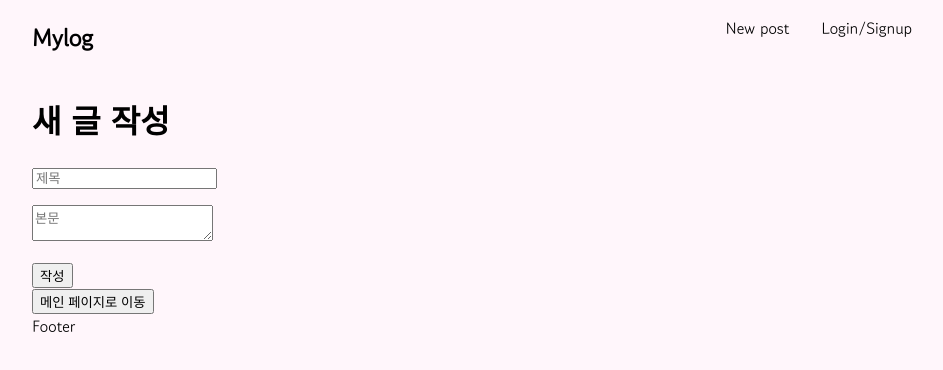
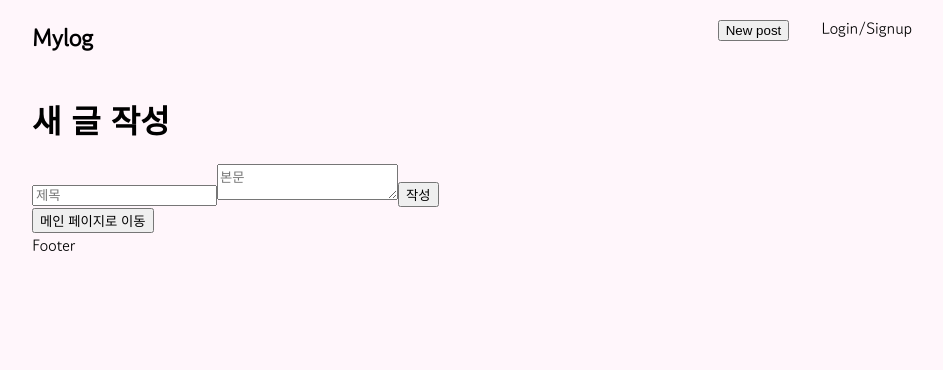
Before and after one commit to siawase17/Blog, a React (Create React App) app: page /new in a window 1280 px wide. Shown: the top 370 px of the page, without its empty margins (168-1111 px from the left). Built offline with nearby package versions, Linux system fonts and the light colour scheme.

Commit message:
state 회원가입 정보 저장, 로그인 여부에 따른 글 작성

```diff
--- a/src/App.jsx
+++ b/src/App.jsx
@@ -7,29 +7,38 @@ import NewPost from './pages/NewPost';
 import Post from './pages/Post';
 import Login from './pages/login';
 import Signup from './pages/Signup';
-import { AuthProvider } from './AuthContext';
-
 
 function App() {
+  // 게시물
   const [posts, setPosts] = useState([]);
   const addPost = (newPost) => {
     setPosts([...posts, newPost]);
   };
 
+  // 로그인
+  const [users, setUser] = useState([]);
+  const addUser = (newUser) => {
+    setUser([...users, newUser])
+  }
+  const [isLoggedIn, setIsLoggedIn] = useState(false);
+  const [currentUser, setCurrentUser] = useState(null);
+  const handleLogout = () => {
+    setIsLoggedIn(false);
+    setCurrentUser(null);
+  };
+
   return (
-    <AuthProvider>
     <Router>
-        <Navbar />
+      <Navbar isLoggedIn={isLoggedIn} currentUser={currentUser} handleLogout={handleLogout} />
       <Routes>
-          <Route path="/" exact element={<Home posts={posts} />} />
-          <Route path='/login' element={<Login />} />
-          <Route path="/signup" element={<Signup />} />
+        <Route path="/" element={<Home posts={posts} />} />
+        <Route path="/login" element={<Login users={users} setIsLoggedIn={setIsLoggedIn} setCurrentUser={setCurrentUser} />} />
+        <Route path="/signup" element={<Signup addUser={addUser} />} />
         <Route path="/new" element={<NewPost addPost={addPost} />} />
         <Route path="/post/:id" element={<Post posts={posts} />} />
       </Routes>
       <Footer />
     </Router>
-    </AuthProvider>
   );
 }
 
--- a/src/components/Navbar.jsx
+++ b/src/components/Navbar.jsx
@@ -1,7 +1,18 @@
 import React from 'react';
-import { Link } from 'react-router-dom';
+import { Link, useNavigate } from 'react-router-dom';
 
-function Navbar() {
+function Navbar({ isLoggedIn, currentUser, handleLogout }) {
+    const navigate = useNavigate();
+
+    const handleNewPostClick = () => {
+        if (isLoggedIn) {
+            navigate('/new');
+        } else {
+            alert('로그인 후 이용가능합니다.');
+            navigate('/login');
+        }
+    };
+
     return (
         <nav className='nav'>
             <h1>
@@ -9,11 +20,18 @@ function Navbar() {
             </h1>
             <div className='NewLogin'>
                 <p className='newPost'>
-                    <Link to="/new">New post</Link>
+                    <button onClick={handleNewPostClick}>New post</button>
                 </p>
-                <p className='login'>
-                    <Link to="/login">Login/Signup</Link>
-                </p>
+                {isLoggedIn ? (
+                    <p className="login">
+                        <span>Logged in as {currentUser}</span>
+                        <button onClick={handleLogout}>Logout</button>
+                    </p>
+                ) : (
+                    <p className="login">
+                        <Link to="/login">Login/Signup</Link>
+                    </p>
+                )}
             </div>
         </nav>
     );
--- a/src/pages/NewPost.jsx
+++ b/src/pages/NewPost.jsx
@@ -25,17 +25,17 @@ function NewPost({ addPost }) {
         <div>
             <h1>새 글 작성</h1>
             <form onSubmit={handleSubmit}>
-                <p><input
+                <label><input
                         type="text"
                         placeholder="제목"
                         value={title}
                         onChange={handleTitleChange}
-                    /></p>
-                <p><textarea
+                    /></label>
+                <label><textarea
                     placeholder="본문"
                     value={content}
                     onChange={handleContentChange}
-                ></textarea></p>
+                ></textarea></label>
                 <button type="submit">작성</button>
             </form>
             <button onClick={() => navigate('/')}>메인 페이지로 이동</button>
--- a/src/pages/Signup.jsx
+++ b/src/pages/Signup.jsx
@@ -1,13 +1,15 @@
-import React, { useContext, useState } from 'react';
+import React, { useState } from 'react';
 import { useNavigate } from 'react-router-dom';
-import { AuthContext } from '../AuthContext';
 
-function Signup() {
-    const navigate = useNavigate();
-    const { login } = useContext(AuthContext);
-
+function Signup({ addUser }) {
+    const [userName, setUserName] = useState('');
     const [email, setEmail] = useState('');
     const [password, setPassword] = useState('');
+    const navigate = useNavigate();
+
+    const handleUseNameChange = e => {
+        setUserName(e.target.value);
+    }
 
     const handleEmailChange = (e) => {
         setEmail(e.target.value);
@@ -19,16 +21,8 @@ function Signup() {
 
     const handleSubmit = (e) => {
         e.preventDefault();
-
-        console.log('이메일:', email);
-        console.log('비밀번호:', password);
-
-        const userData = {
-            email,
-            username: '사용자 이름',
-        };
-
-        login(userData);
+        const newUser = {userName, email, password};
+        addUser(newUser);
         navigate('/login');
     };
 
@@ -36,6 +30,10 @@ function Signup() {
         <div>
             <h1>회원가입</h1>
             <form onSubmit={handleSubmit}>
+                <label>
+                    사용자 이름:
+                    <input type="name" value={userName} onChange={handleUseNameChange}/>
+                </label>
                 <label>
                     이메일:
                     <input type="email" value={email} onChange={handleEmailChange} />
--- a/src/pages/login.jsx
+++ b/src/pages/login.jsx
@@ -1,35 +1,33 @@
-import React, { useContext, useState } from 'react';
+import React, { useState } from 'react';
 import { Link, useNavigate } from 'react-router-dom';
-import { AuthContext } from '../AuthContext';
 
-function Login() {
+function Login({ users, setIsLoggedIn, setCurrentUser }) {
     const navigate = useNavigate();
-    const { login } = useContext(AuthContext);
 
     const [email, setEmail] = useState('');
     const [password, setPassword] = useState('');
 
-    const handleEmailChange = (e) => {
+    const handleEmailChange = e => {
         setEmail(e.target.value);
     };
 
-    const handlePasswordChange = (e) => {
+    const handlePasswordChange = e => {
         setPassword(e.target.value);
     };
 
     const handleSubmit = (e) => {
         e.preventDefault();
-
-        console.log('이메일:', email);
-        console.log('비밀번호:', password);
-
-        const userData = {
-            email,
-            username: '사용자 이름',
-        };
-
-        login(userData);
-        navigate('/');
+        const loginUser = { email, password };
+        const user = users.find((user) => user.email === loginUser.email && user.password === loginUser.password);
+        if (user) {
+            setIsLoggedIn(true);
+            setCurrentUser(user.userName);
+            navigate('/');
+        } else {
+            setIsLoggedIn(false);
+            setCurrentUser(null);
+            alert('아이디와 비밀번호를 확인해주세요.');
+        }
     };
 
     return (
```
Lines whose indentation alone changed are shown as unchanged.
